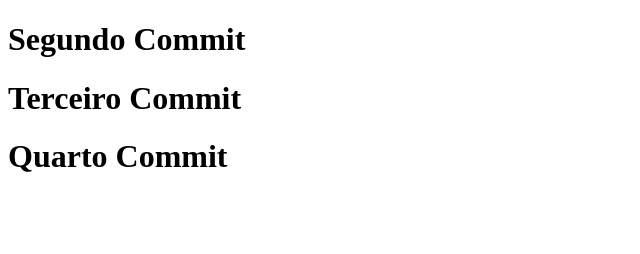
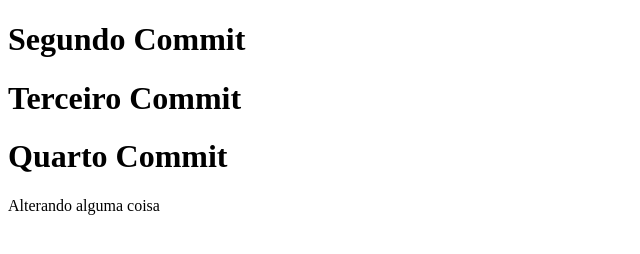
Before and after one commit to Ehmaines/AulaGit, a plain HTML site: page eduardoMaines.html in a window 1280 px wide. Shown: the whole page, without its empty margins (0-640 px from the left). Drawn offline with Linux system fonts and the light colour scheme.

```diff
--- a/eduardoMaines.html
+++ b/eduardoMaines.html
@@ -10,5 +10,6 @@
     <h1>Segundo Commit</h1>
     <h1>Terceiro Commit</h1>
     <h1>Quarto Commit</h1>
+    <p>Alterando alguma coisa</p>
 </body>
 </html>
```
Also changed, not shown: featureTeste.html (+1 -0 lines), index.html (renamed from abcBolinhas.html, +1 -1 lines).
